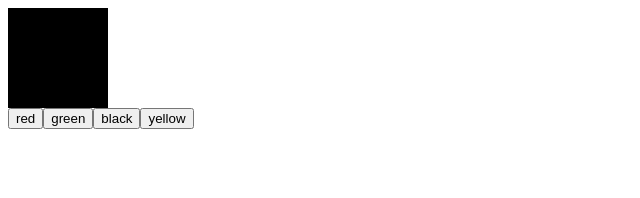
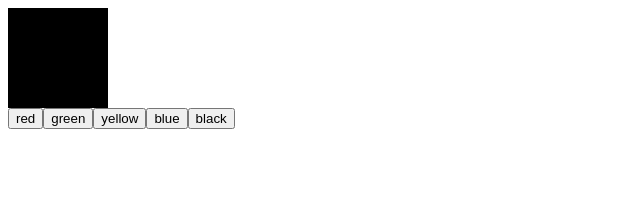
Before and after one commit to johnnelson-401-advanced-javascript/props-and-state, a React app: page / in a window 1280 px wide. Shown: the top 198 px of the page, without its empty margins (0-640 px from the left). Built offline with nearby package versions, Linux system fonts and the light colour scheme.

Commit message:
refactored

```diff
--- a/src/components/App.js
+++ b/src/components/App.js
@@ -1,6 +1,6 @@
 import React, { Component } from 'react';
-import ColorDisplay from './colors/ColorDisplay';
-import ColorPicker from './colors/ColorPicker';
+import ColorContainer from '../containers/ColorContainer';
+
 
 export default class App extends Component {
   state = {
@@ -12,16 +12,9 @@ export default class App extends Component {
   }
 
   render() {
-    const { backgroundColor } = this.state;
-    const colors = ['red', 'green', 'black', 'yellow'];
 
     return (
-      <>
-        <ColorDisplay backgroundColor={backgroundColor} />
-        <ColorPicker
-          selectColor={this.selectColor}
-          colors={colors} />
-      </>
+      <ColorContainer />
     );
   }
 }
--- a/src/containers/ColorContainer.js
+++ b/src/containers/ColorContainer.js
@@ -0,0 +1,29 @@
+import React, { Component } from 'react';
+import ColorDisplay from '../components/colors/ColorDisplay';
+import ColorPicker from '../components/colors/ColorPicker';
+
+export default class ColorContainer extends Component {
+  state = {
+    backgroundColor: 'black'
+  };
+
+  selectColor = backgroundColor => {
+    this.setState({ backgroundColor });
+  }
+
+  render() {
+    const { backgroundColor } = this.state;
+    const colors = ['red', 'green', 'yellow', 'blue', 'black'];
+
+    return (
+      <>
+        <ColorDisplay backgroundColor={backgroundColor} />
+        <ColorPicker
+          selectColor={this.selectColor}
+          colors={colors} />
+      </>
+    );
+
+  }
+
+}
```
